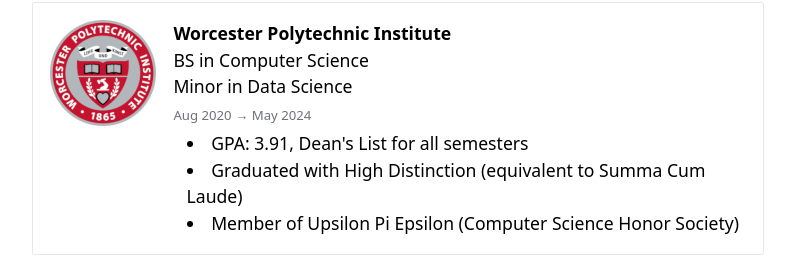
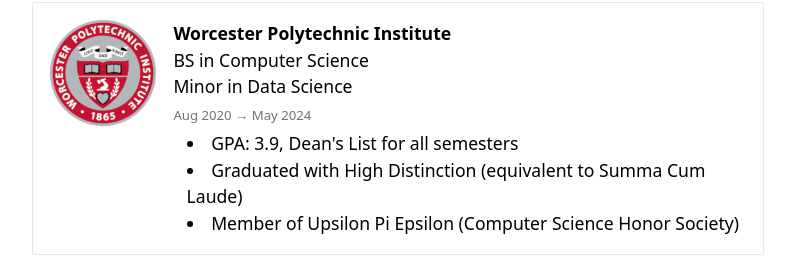
Before and after one commit to willdufault/portfolio, a React (Vite) app: page / in a window 1280 px wide. Shown: the part 3309-3566 px from the top of the page, without its empty margins (242-1037 px from the left). Built offline with nearby package versions, Linux system fonts and the light colour scheme.

Commit message:
truncating gpa, cleaner

```diff
--- a/src/components/Education/index.tsx
+++ b/src/components/Education/index.tsx
@@ -20,7 +20,7 @@
       degree: 'BS in Computer Science',
       minor: 'Minor in Data Science',
       description: [
-        "GPA: 3.91, Dean's List for all semesters",
+        "GPA: 3.9, Dean's List for all semesters",
         'Graduated with High Distinction (equivalent to Summa Cum Laude)',
         'Member of Upsilon Pi Epsilon (Computer Science Honor Society)',
       ],
```
